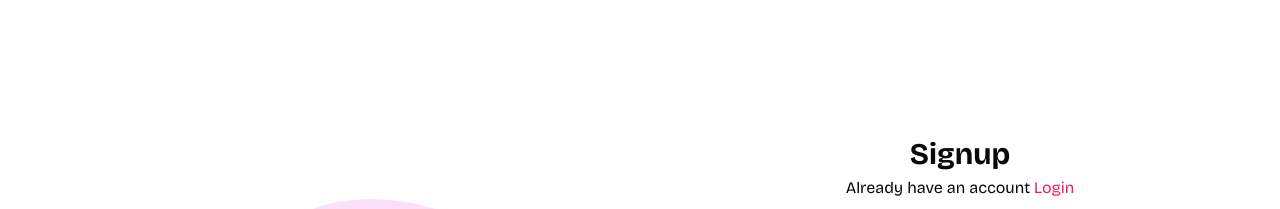
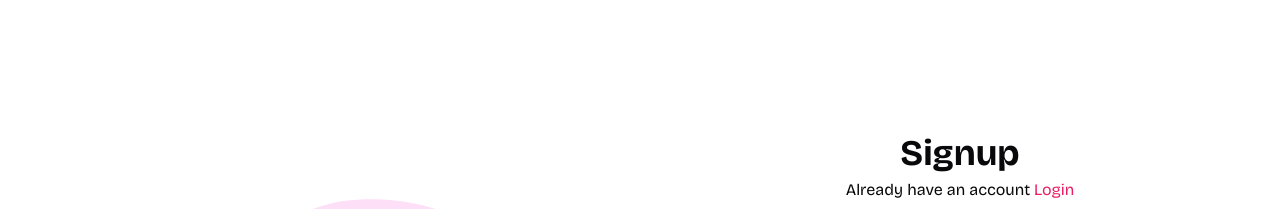
Before and after one commit to fisayo-dev/bookmark-hub, a Next.js app: page /signup in a window 1280 px wide. Shown: the top 209 px of the page. Built offline with nearby package versions, Linux system fonts and the light colour scheme.

Commit message:
increase signup header font size

```diff
--- a/app/(form)/signup/page.tsx
+++ b/app/(form)/signup/page.tsx
@@ -8,7 +8,7 @@ const page = () => {
   return (
     <div className="grid gap-6">
       <div className="grid gap-1 text-center">
-        <h2 className="font-bold text-3xl">Signup</h2>
+        <h2 className="font-bold text-4xl">Signup</h2>
         <div className="flex items-center gap-1 justify-center">
           <p>Already have an account</p>
           <Link href="/login" className="color-pink hover:underline ">Login</Link>
```
